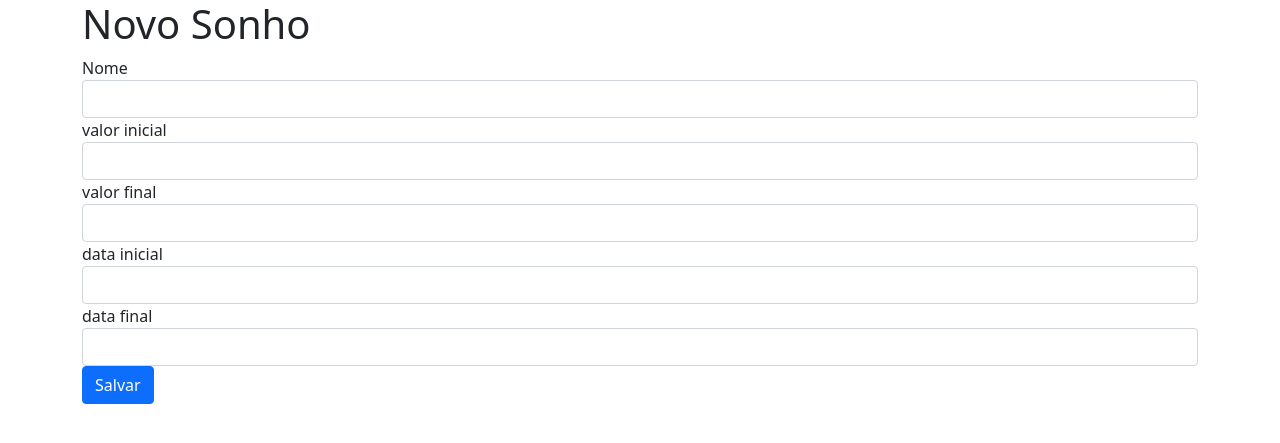
After one commit to fabioaraujo/savings-tracker, a Flask app: page /novo in a window 1280 px wide. The commit adds this page. Shown: the top 443 px of the page. Run offline with Flask 3, Linux system fonts and the light colour scheme; some libraries are stand-ins or nearby versions.

Commit message:
feat - novo sonho

```diff
--- a/app.py
+++ b/app.py
@@ -1,19 +1,16 @@
 from flask import Flask
-import flask
-from models import Sonho
+from flask_sqlalchemy import SQLAlchemy
+from dotenv import load_dotenv  # noqa: F401
+
+load_dotenv()
 
 app = Flask(__name__)
 
+app.config.from_pyfile("config.py")
 
-@app.route("/")
-def index():
-    sonhos = [
-        Sonho("primeiro"),
-        Sonho("segundo"),
-        Sonho("terceiro"),
-    ]
-    return flask.render_template("sonhos.html", titulo="Sonhos", sonhos=sonhos)
+db = SQLAlchemy(app)
 
+from views import *  # noqa: E402 F401 F403 # import das rotas após configuração do app
 
 if __name__ == "__main__":
     app.run(debug=True)
--- a/prepara_banco.py
+++ b/prepara_banco.py
@@ -34,7 +34,7 @@ TABLES[
       `valor_inicial` double NOT NULL,
       `valor_final` double NOT NULL,
       `data_inicial` datetime NOT NULL,
-      `data_fim` datetime NOT NULL,
+      `data_final` datetime NOT NULL,
       PRIMARY KEY (`id`)
       ) ENGINE=InnoDB DEFAULT CHARSET=utf8 COLLATE=utf8_bin;"""
 
--- a/pyproject.toml
+++ b/pyproject.toml
@@ -9,6 +9,7 @@ packages = [{include = "savings_tracker"}]
 [tool.poetry.dependencies]
 python = "^3.10"
 Flask = "^2.3.2"
+Flask-SQLAlchemy = "^3.0.3"
 mysql-connector-python = "^8.0.33"
 python-dotenv = "^1.0.0"
 
--- /dev/null
+++ b/templates/novo.html
@@ -0,0 +1,28 @@
+{% extends "template.html" %}
+{% block conteudo %}
+      <form action="{{ url_for('criar') }}" method="post">
+        <fieldset>
+          <div class="form-group">
+            <label for="nome">Nome</label>
+            <input type="text" name="nome" class="form-control">
+          </div>
+          <div class="form-group">
+            <label>valor inicial</label>
+            <input type="text" name="valor_inicial" class="form-control">
+          </div>
+          <div class="form-group">
+            <label>valor final</label>
+            <input type="text" name="valor_final" class="form-control">
+          </div>
+          <div class="form-group">
+            <label>data inicial</label>
+            <input type="text" name="data_inicial" class="form-control">
+          </div>
+          <div class="form-group">
+            <label>data final</label>
+            <input type="text" name="data_final" class="form-control">
+          </div>
+          <button type="submit" class="btn btn-primary btn-salvar">Salvar</button>
+        </fieldset>
+      </form>
+{% endblock %}
--- a/templates/sonhos.html
+++ b/templates/sonhos.html
@@ -1,5 +1,6 @@
 {% extends "template.html" %}
 {% block conteudo %}
+        <a href="{{ url_for('novo') }}">Novo</a>
         <table class="table table-striped table-responsive table-bordered">
             <thead class="thead-default">
                 <tr>
--- /dev/null
+++ b/views.py
@@ -0,0 +1,44 @@
+from flask import request
+import flask
+from app import app, db
+from models import Sonho
+
+
+@app.route("/")
+def index():
+    sonhos = Sonho.query.order_by(Sonho.id)
+    return flask.render_template("sonhos.html", titulo="Sonhos", sonhos=sonhos)
+
+
+@app.route("/novo")
+def novo():
+    return flask.render_template("novo.html", titulo="Novo Sonho")
+
+
+@app.route(
+    "/criar",
+    methods=[
+        "POST",
+    ],
+)
+def criar():
+    nome = request.form["nome"]
+    valor_inicial = request.form["valor_inicial"]
+    valor_final = request.form["valor_final"]
+    data_inicial = request.form["data_inicial"]
+    data_final = request.form["data_final"]
+    sonho = Sonho.query.filter_by(nome=nome).first()
+    if sonho:
+        flask.flash("Sonho já existente!")
+    else:
+        novo_sonho = Sonho(
+            nome=nome,
+            valor_inicial=valor_inicial,
+            valor_final=valor_final,
+            data_inicial=data_inicial,
+            data_final=data_final,
+        )
+        db.session.add(novo_sonho)
+        db.session.commit()
+
+    return flask.redirect(flask.url_for("index"))
```
Also changed, not shown: config.py (added, +11 -0 lines), models.py (+13 -6 lines), 1 other file.
